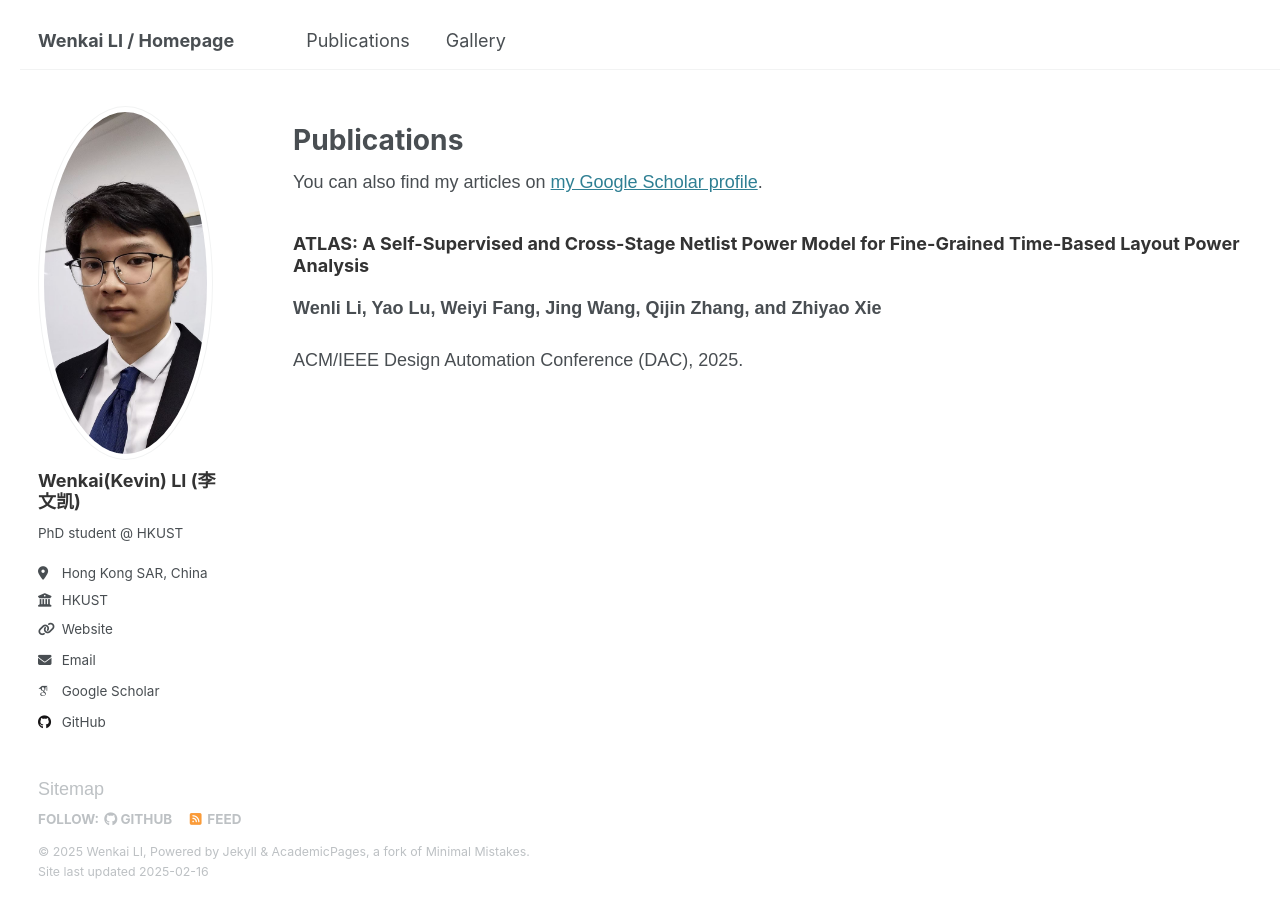
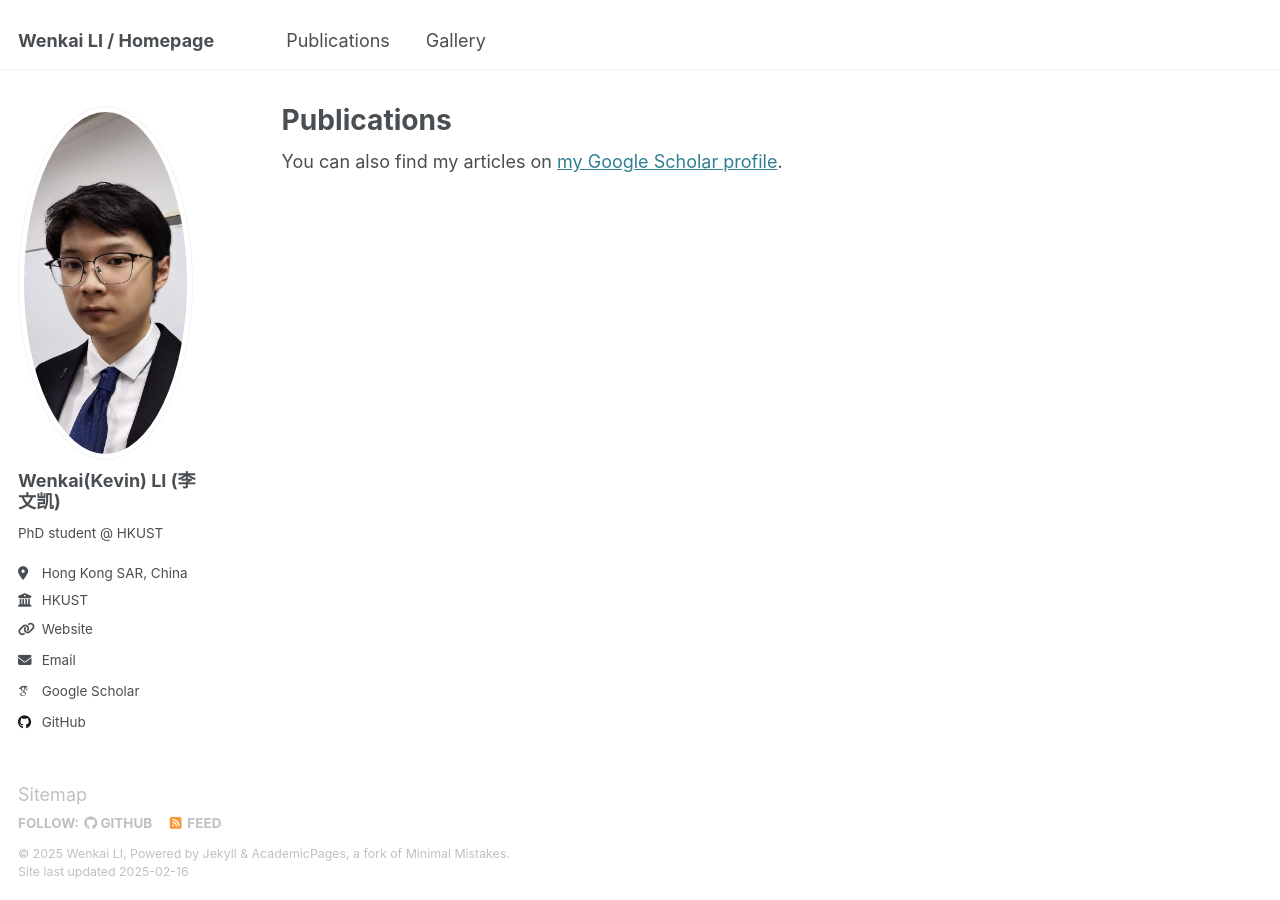
Before and after one commit to kevin333kevin/wenkaili.github.io, a Jekyll site: the page built from _pages/publications.html, in a window 1280 px wide. Built offline with Jekyll 4.4.1, drawn with Linux system fonts in a browser that asks for light colours; some web fonts are replaced.

Commit message:
Update publications.html

```diff
--- a/_pages/publications.html
+++ b/_pages/publications.html
@@ -8,38 +8,7 @@ author_profile: true
 {% if site.author.googlescholar %}
   <div class="wordwrap">You can also find my articles on <a href="{{site.author.googlescholar}}">my Google Scholar profile</a>.</div>
 {% endif %}
-<!DOCTYPE html>
-<html lang="en">
-<head>
-    <meta charset="UTF-8">
-    <meta name="viewport" content="width=device-width, initial-scale=1.0">
-    <title>ATLAS Paper Citation</title>
-    <style>
-        body {
-            font-family: Arial, sans-serif;
-            line-height: 1.6;
-            margin: 20px;
-        }
-        h3 {
-            color: #333;
-        }
-        .authors {
-            font-weight: bold;
-        }
-    </style>
-</head>
-<body>
 
-    <h3>ATLAS: A Self-Supervised and Cross-Stage Netlist Power Model for Fine-Grained Time-Based Layout Power Analysis</h3>
-    <p class="authors">
-        Wenli Li, Yao Lu, Weiyi Fang, Jing Wang, Qijin Zhang, and Zhiyao Xie
-    </p>
-    <p>
-        ACM/IEEE Design Automation Conference (DAC), 2025.
-    </p>
-
-</body>
-</html>
 <!-- {% include base_path %} -->
 
 <!-- New style rendering if publication categories are defined -->
```
